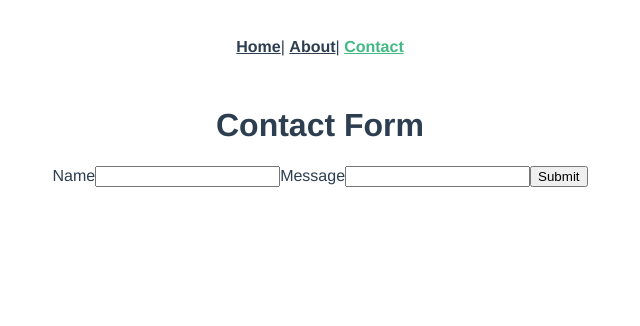
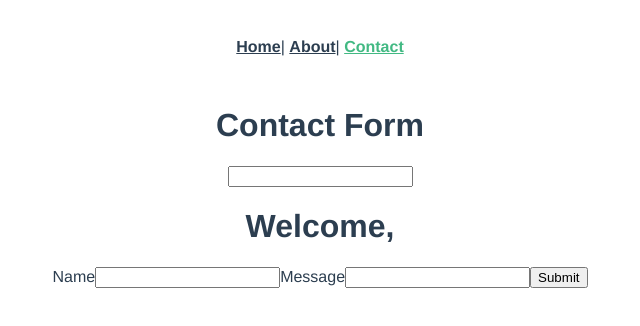
Before and after one commit to yutveg/vue-framework, a Vue app in the folder my-app/: page /contact in a window 1280 px wide. Shown: the top 326 px of the page, without its empty margins (320-960 px from the left). Built offline with nearby package versions, Linux system fonts and the light colour scheme.

Commit message:
prop drill testing

```diff
--- a/my-app/src/components/Contact.vue
+++ b/my-app/src/components/Contact.vue
@@ -1,5 +1,6 @@
 <template>
   <div>
+    <h1>Welcome, {{ user }}</h1>
     <form @submit="createCard">
       <label>Name</label>
       <input v-model="form.name" type="text" name="name" />
@@ -18,6 +19,9 @@
 <script>
 export default {
   name: "Contact",
+  props: {
+    user: String
+  },
   data() {
     return {
       form: {
--- a/my-app/src/views/ContactView.vue
+++ b/my-app/src/views/ContactView.vue
@@ -1,7 +1,8 @@
 <template>
   <div>
     <h1>Contact Form</h1>
-    <Contact />
+    <input v-model="username" />
+    <Contact v-bind:user="user.name" />
   </div>
 </template>
 
@@ -10,8 +11,18 @@ import Contact from "@/components/Contact.vue";
 
 export default {
   name: "ContactView",
+  props: {
+    username: String
+  },
   components: {
     Contact
+  },
+  data() {
+    return {
+      user: {
+        name: ""
+      }
+    };
   }
 };
 </script>
```
Also changed, not shown: my-app/src/store/CardState.vue (added, +20 -0 lines).
